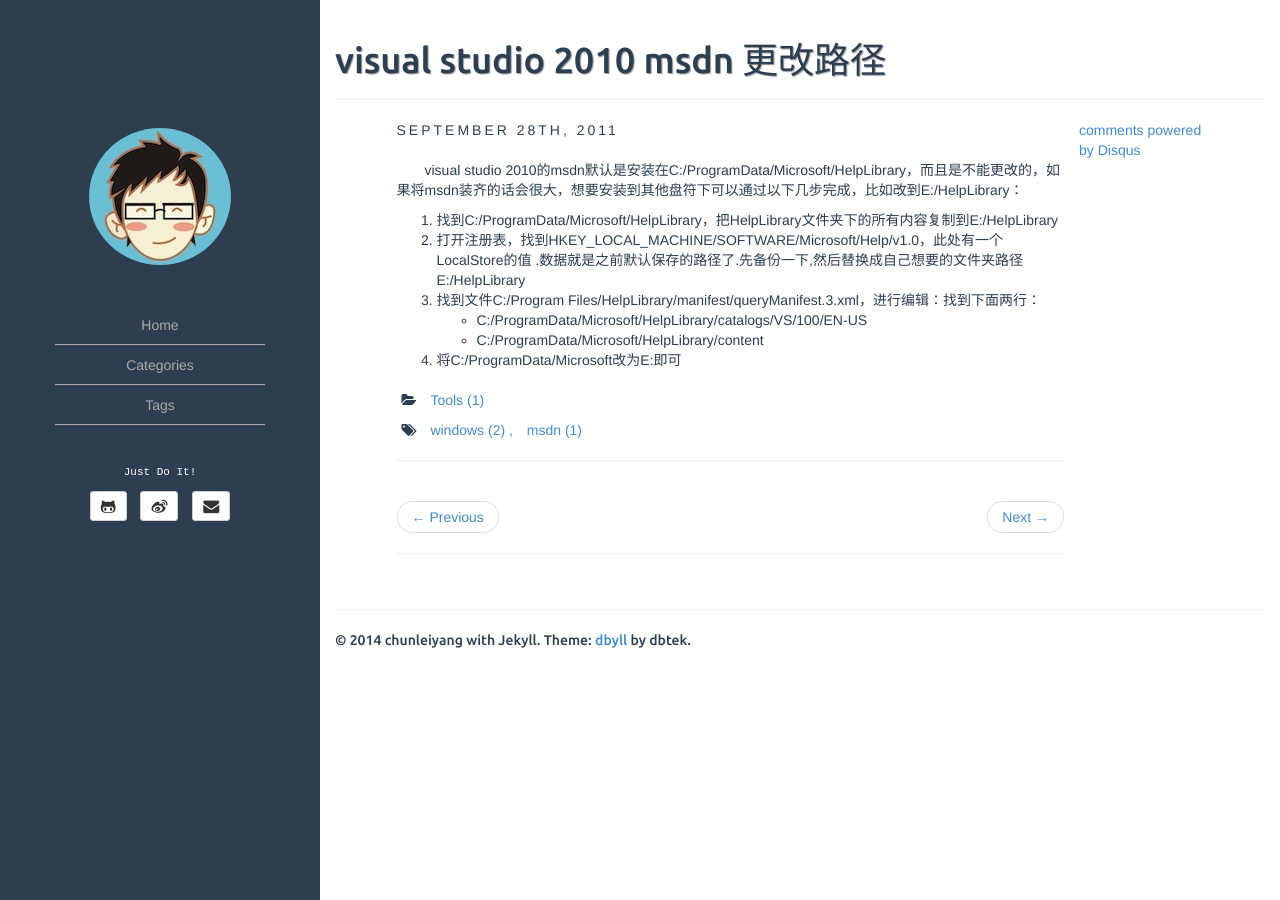
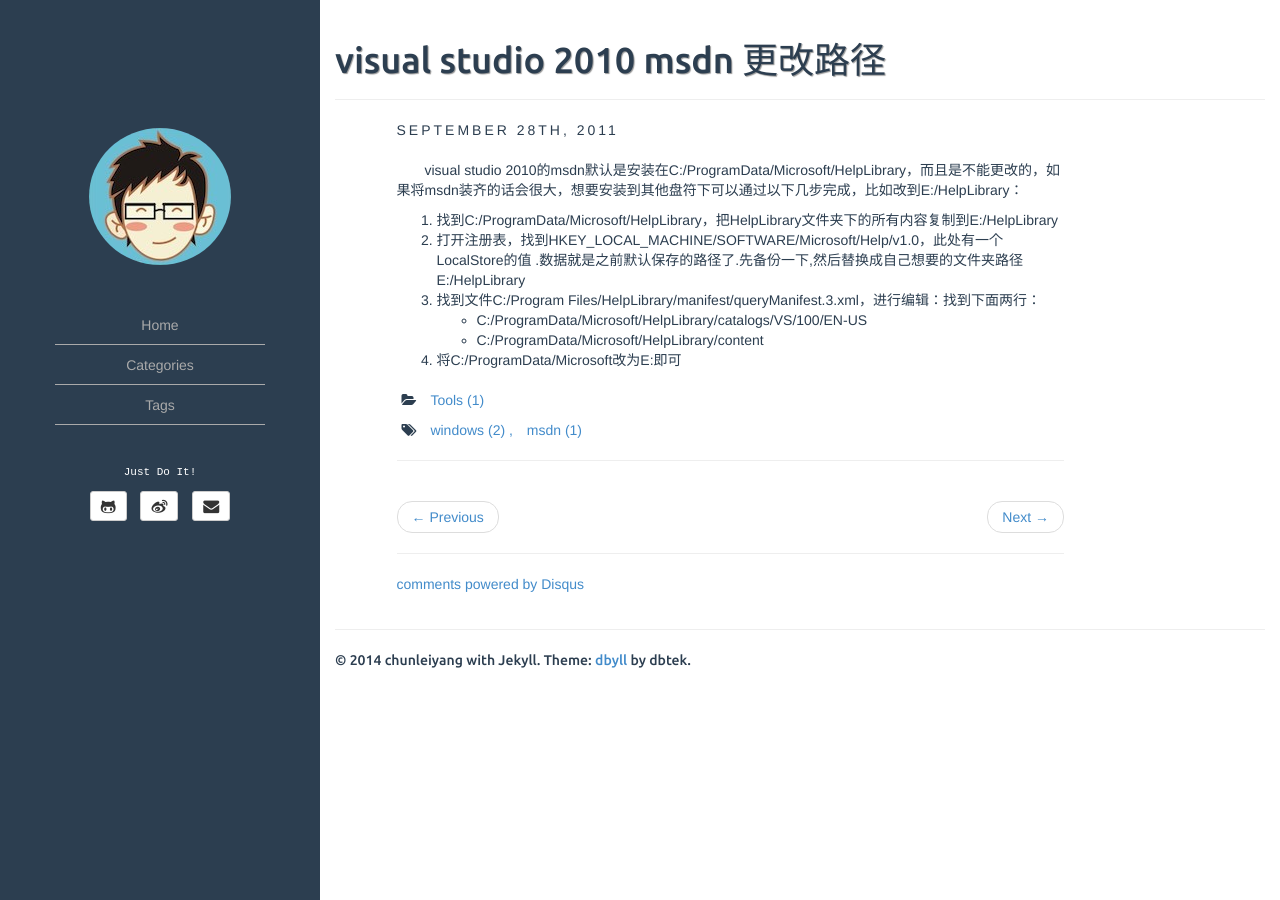
Before and after one commit to chunleiyang/chunleiyang.github.io, a Jekyll site: the page built from _posts/2011-09-28-change_msdn_path.md, in a window 1280 px wide. Built offline with Jekyll 4.4.1, drawn with Linux system fonts in a browser that asks for light colours; comment, search, counter and statistics services are not loaded.

Commit message:
Update post.html

```diff
--- a/_includes/post.html
+++ b/_includes/post.html
@@ -113,9 +113,7 @@
 	    {% endif %}
 	</ul>
 	<hr>
-    </div>
-
-    <div id="disqus_thread"></div>
+	 <div id="disqus_thread"></div>
     <script type="text/javascript">
         /* * * CONFIGURATION VARIABLES: EDIT BEFORE PASTING INTO YOUR WEBPAGE * * */
         var disqus_shortname = 'yclhit'; // required: replace example with your foshortn
@@ -128,6 +126,7 @@
     </script>
     <noscript>Please enable JavaScript to view the <a href="http://disqus.com/?ref_noscr>comments powered by Disqus.</a></noscript>
     <a href="http://disqus.com" class="dsq-brlink">comments powered by <span class="ldisqus">Disqus</span></a>
+    </div>
 
     <div class="col-sm-2 sidebar-2">
     </div>
```
